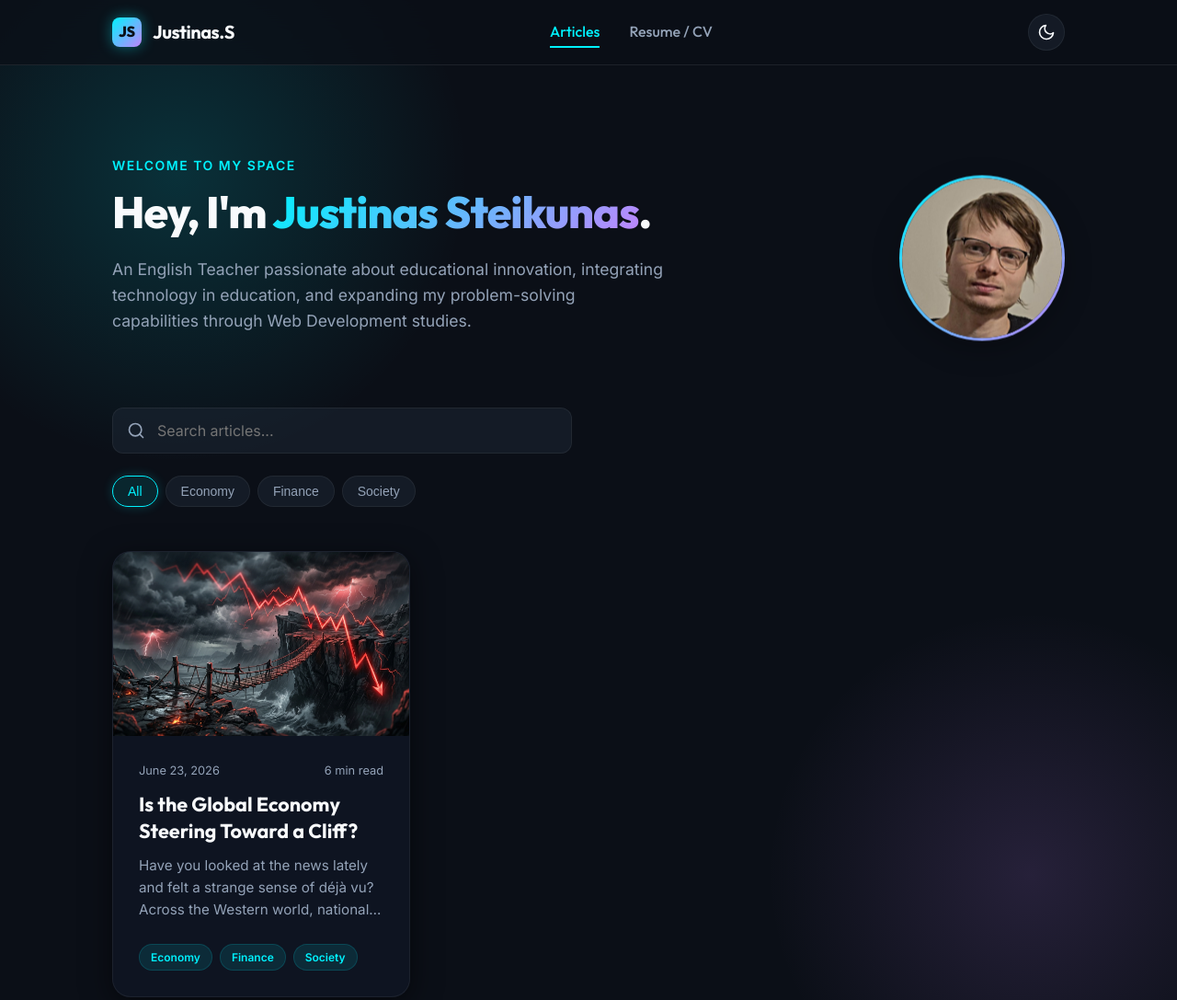
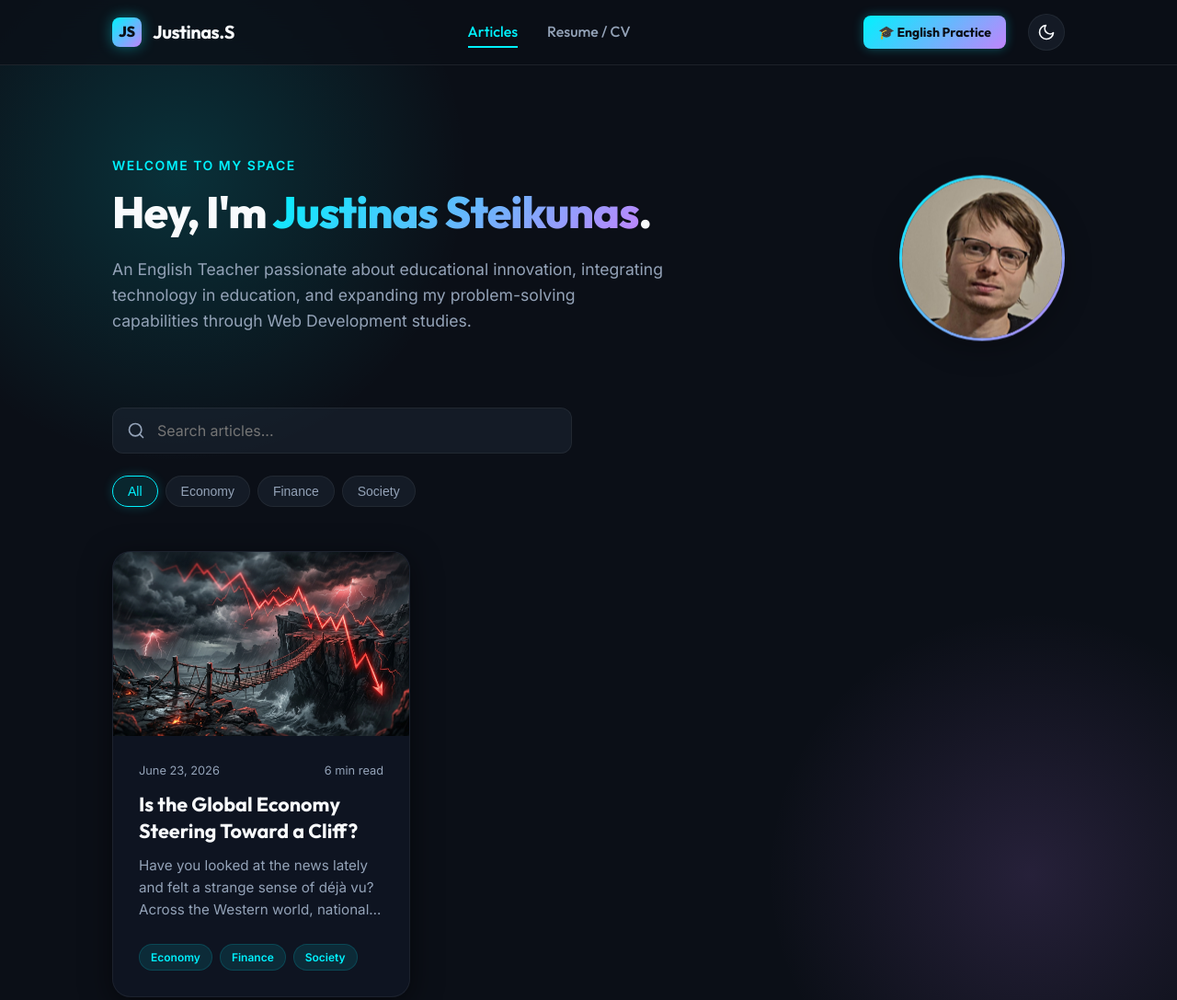
Before and after one commit to reganas/personal_blog, a website with bundled scripts: page index.html in a window 1280 px wide. Shown: the top 1087 px of the page at 92% size. Built offline with nearby package versions, Linux system fonts and the light colour scheme.

Commit message:
feat: add English Practice Hub button to header

```diff
--- a/css/partials/_style-layout.css
+++ b/css/partials/_style-layout.css
@@ -56,6 +56,28 @@ nav {
   display: flex;
   align-items: center;
   gap: 1.5rem;
+}
+
+.nav-btn-external {
+  display: flex;
+  align-items: center;
+  gap: 0.4rem;
+  padding: 0.45rem 1rem;
+  border-radius: 8px;
+  background: linear-gradient(135deg, var(--accent-primary), var(--accent-secondary));
+  color: #0b0f17;
+  font-family: "Outfit", sans-serif;
+  font-weight: 700;
+  font-size: 0.875rem;
+  text-decoration: none;
+  white-space: nowrap;
+  transition: all 0.3s ease;
+  box-shadow: 0 0 12px rgba(0, 242, 254, 0.3);
+}
+
+.nav-btn-external:hover {
+  transform: scale(1.05);
+  box-shadow: 0 0 20px rgba(0, 242, 254, 0.5);
 }
 
 .theme-toggle-btn {
--- a/index.html
+++ b/index.html
@@ -30,6 +30,7 @@
         </div>
 
         <div class="nav-actions">
+          <a href="https://english-practice-students.vercel.app/" target="_blank" rel="noopener noreferrer" class="nav-btn-external">🎓 English Practice</a>
           <button id="theme-toggle" class="theme-toggle-btn" aria-label="Toggle Light/Dark Theme">
             <!-- SVG Moon Icon (default dark mode view) -->
             <svg id="theme-icon-moon" xmlns="http://www.w3.org/2000/svg" viewBox="0 0 24 24" fill="none" stroke="currentColor" stroke-width="2" stroke-linecap="round" stroke-linejoin="round">
```
